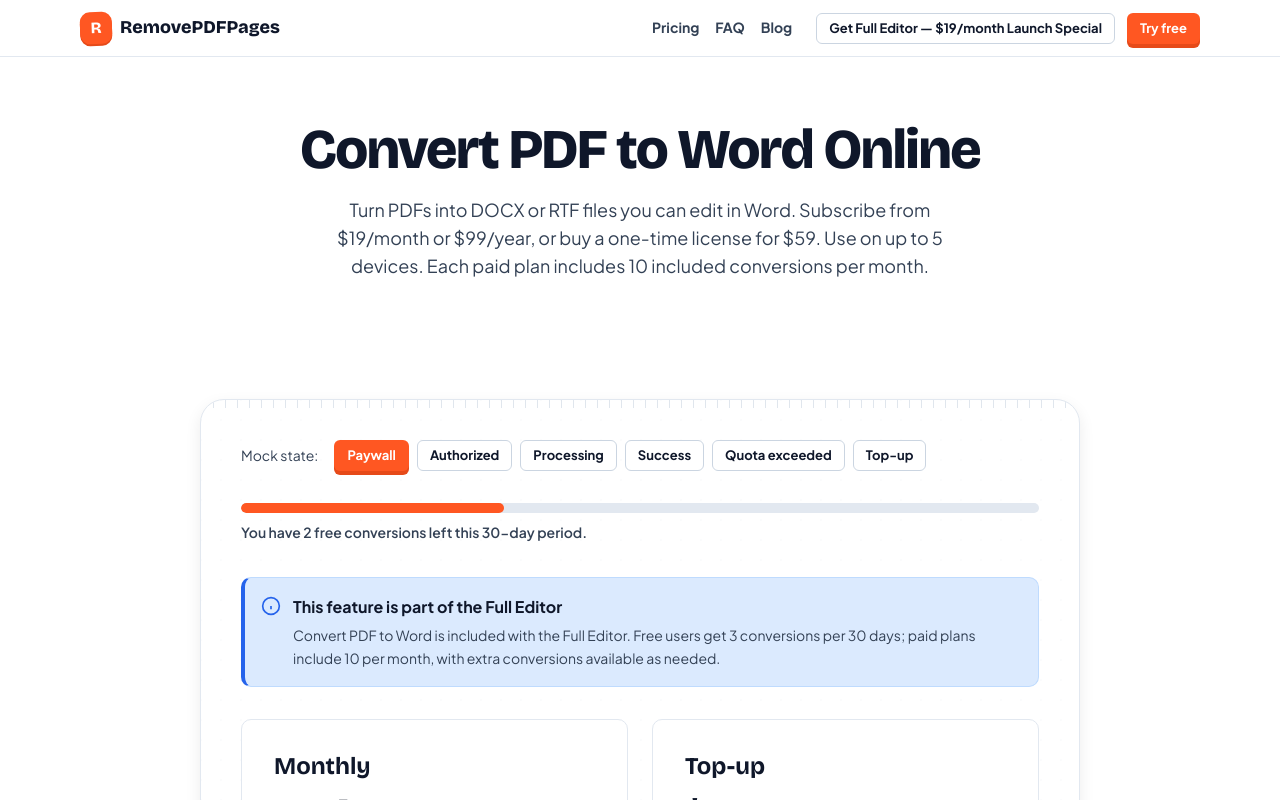
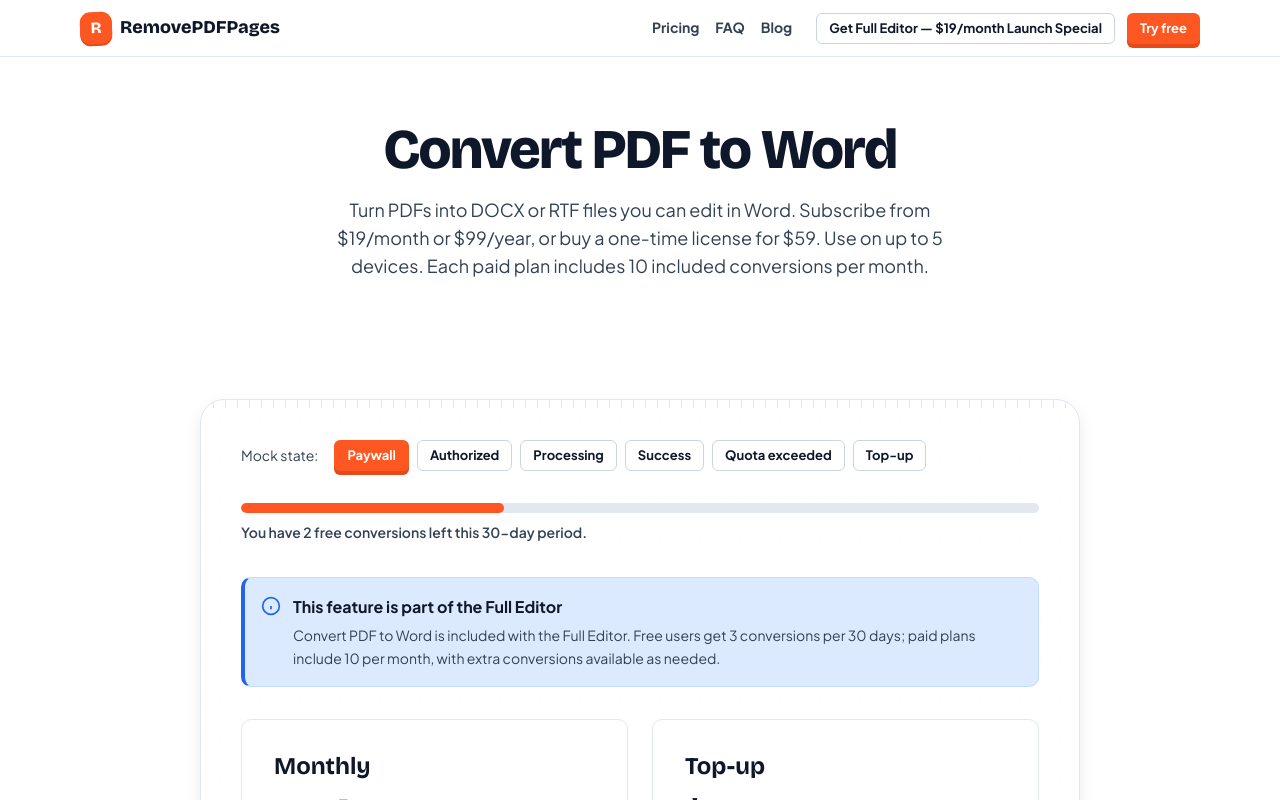
Before and after one commit to wanggang265/fancy-text-site, a Next.js app: page /convert-to-word in a window 1280 px wide. Shown: the top 800 px of the page. Built offline with nearby package versions, Linux system fonts and the light colour scheme.

Commit message:
fix: change /convert-to-word H1 to match copy-freeze v3

```diff
--- a/app/convert-to-word/page.tsx
+++ b/app/convert-to-word/page.tsx
@@ -36,7 +36,7 @@
       <main id="main">
         <section className="rpp-section rpp-section-hero">
           <div className="rpp-container rpp-text-center">
-            <h1 className="rpp-display">Convert PDF to Word Online</h1>
+            <h1 className="rpp-display">Convert PDF to Word</h1>
             <p
               className="rpp-lead"
               style={{ maxWidth: "640px", margin: "var(--rpp-space-4) auto 0" }}
```
